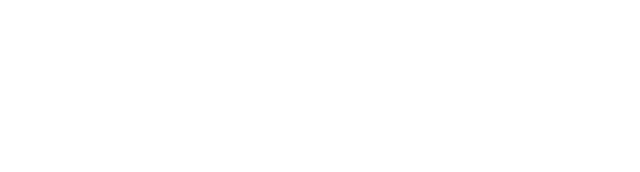
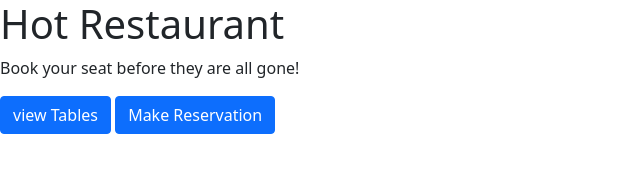
Before and after one commit to AndreDiop/No-Reservations-Seating-App, a website: page home.html in a window 1280 px wide. Shown: the whole page, without its empty margins (0-640 px from the left). Drawn offline with nearby package versions, Linux system fonts and the light colour scheme.

Commit message:
added buttons and h1

```diff
--- a/home.html
+++ b/home.html
@@ -12,7 +12,13 @@
         <script src="https://code.jquery.com/jquery-3.5.1.js" integrity="sha256-QWo7LDvxbWT2tbbQ97B53yJnYU3WhH/C8ycbRAkjPDc=" crossorigin="anonymous"></script>
     </head>
     <body>
+      <h1> Hot Restaurant</h1>
+      <p>
+          Book your seat before they are all gone!
 
+      </p>
+      <button type="button" class="btn btn-primary">view Tables</button>
+      <button type="button" class="btn btn-primary">Make Reservation</button>
 
         <script src="" async defer></script>
     </body>
```
